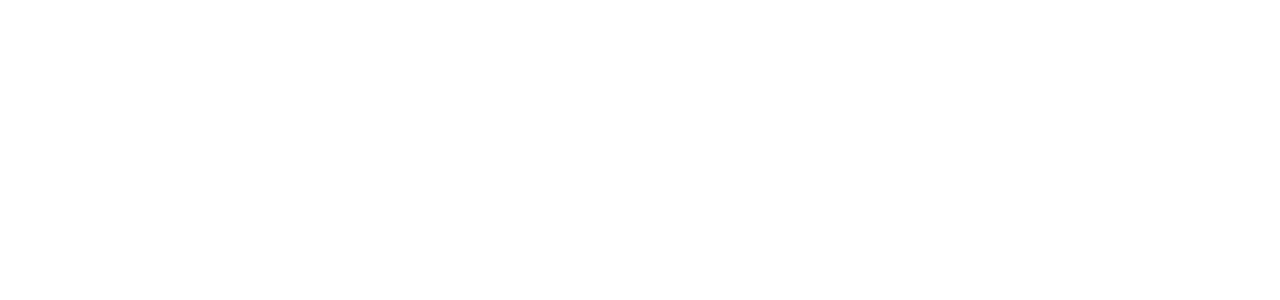
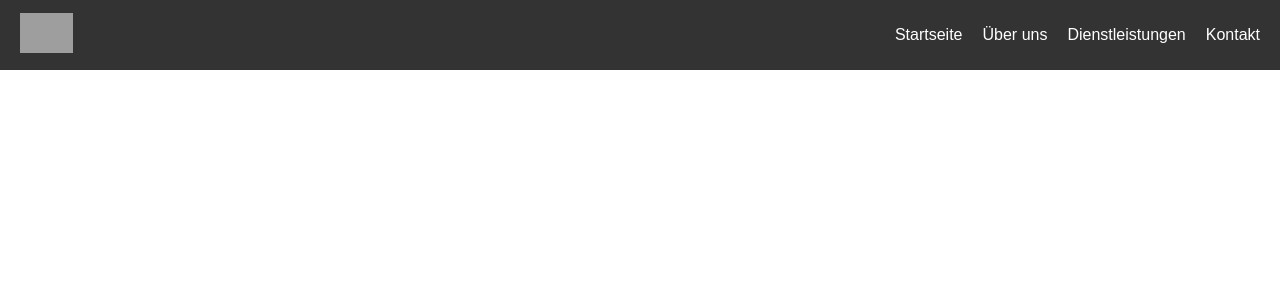
Before and after one commit to Armooooon/Schulwebsite, a PHP site: page /HTML/index.HTML in a window 1280 px wide. Before the commit the part shown is empty. Shown: the top 300 px of the page. Run offline with PHP 8.4, Linux system fonts and the light colour scheme; grey boxes are pictures that could not be loaded.

Commit message:
Added the navigationbar

```diff
--- a/CSS/styles.css
+++ b/CSS/styles.css
@@ -1,3 +1,39 @@
 body {
-font-family: 'Franklin Gothic Medium', 'Arial Narrow', Arial, sans-serif;
-}
+    margin: 0;
+    font-family: Arial, sans-serif;
+  }
+
+  .navbar {
+    display: flex;
+    justify-content: space-between;
+    align-items: center;
+    background-color: #333;
+    color: #fff;
+    padding: 10px 20px;
+  }
+
+  .logo img {
+    height: 40px; /* Ändere die Höhe nach Bedarf */
+  }
+
+  .nav-links {
+    list-style: none;
+    display: flex;
+  }
+
+  .nav-links li {
+    margin-right: 20px;
+  }
+
+  .nav-links li:last-child {
+    margin-right: 0;
+  }
+
+  .nav-links a {
+    text-decoration: none;
+    color: #fff;
+  }
+
+  .nav-links a:hover {
+    color: #ffd700; /* Ändere die Farbe bei Hover nach Bedarf */
+  }
--- a/HTML/index.HTML
+++ b/HTML/index.HTML
@@ -7,10 +7,17 @@
     <link rel="stylesheet" href="../CSS/styles.css">
 </head>
 <body>
-    <nav>
-
-    </nav>
-
+    <nav class="navbar">
+        <div class="logo">
+          <img src="dein_logo.png" alt="Logo">
+        </div>
+        <ul class="nav-links">
+          <li><a href="#">Startseite</a></li>
+          <li><a href="#">Über uns</a></li>
+          <li><a href="#">Dienstleistungen</a></li>
+          <li><a href="#">Kontakt</a></li>
+        </ul>
+      </nav>
 </body>
 
 <footer>
```
